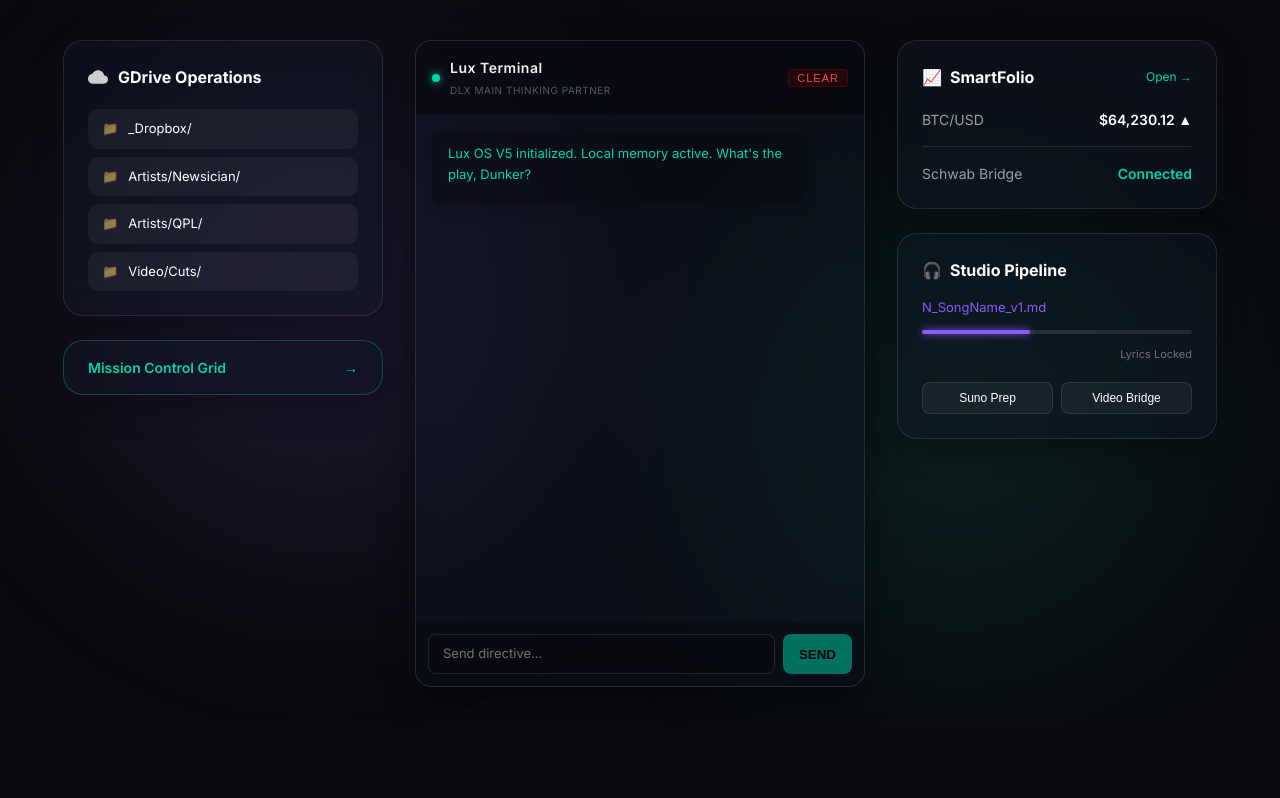
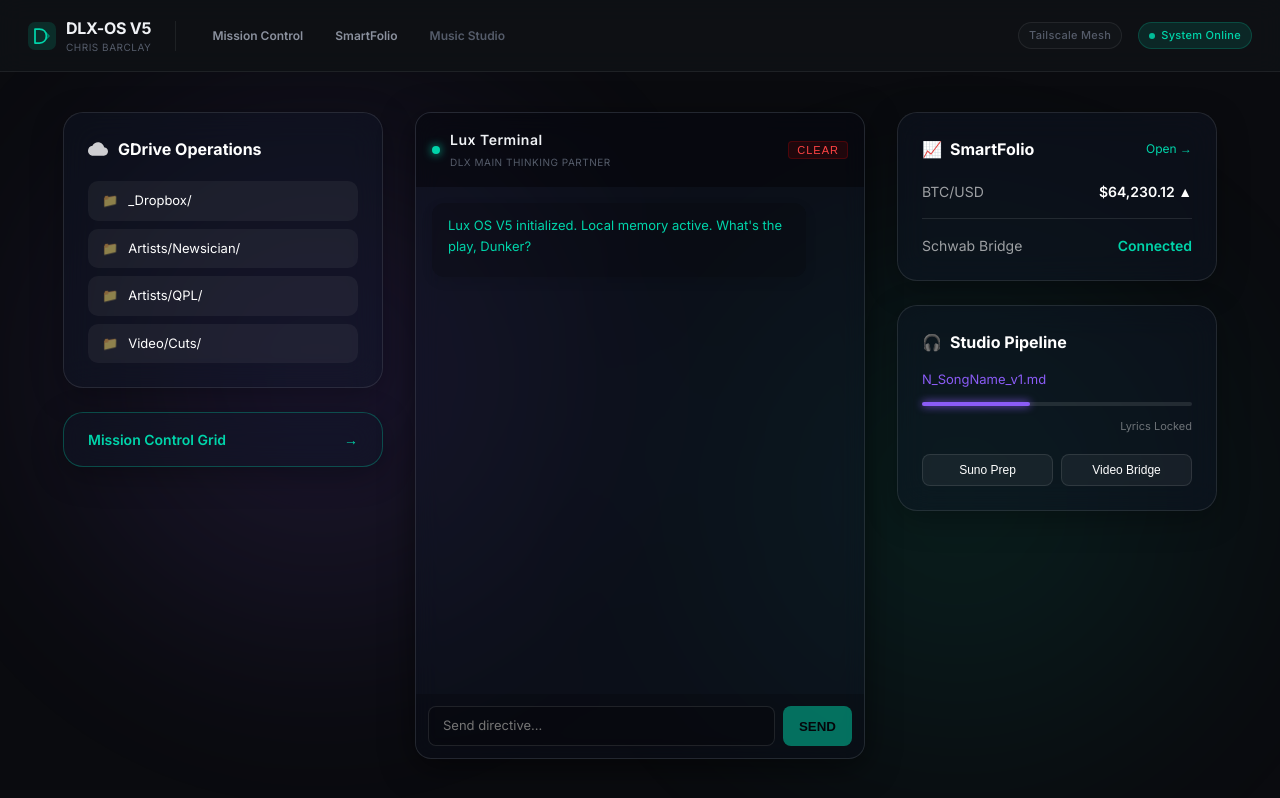
Before and after one commit to Dunker007/dlx-os-v5, a Next.js app: page / in a window 1280 px wide. Built offline with nearby package versions, Linux system fonts and the light colour scheme.

Commit message:
Enable global frosted glass navbar globally across all views including landing page.

```diff
--- a/src/components/Navbar.tsx
+++ b/src/components/Navbar.tsx
@@ -6,14 +6,13 @@ import { usePathname } from "next/navigation";
 export default function Navbar() {
   const pathname = usePathname();
 
-  // Don't render the global navbar on the root redirect or specific landing pages if needed
-  if (pathname === "/") return null;
+  // The Navbar will now render on all pages including the root landing screen
 
   return (
     <header className="header" style={{
       display: "flex", alignItems: "center", justifyContent: "space-between",
       padding: "16px 28px", borderBottom: "1px solid var(--border)",
-      background: "var(--bg-surface)", position: "sticky", top: 0, zIndex: 100,
+      background: "rgba(17, 19, 24, 0.7)", position: "sticky", top: 0, zIndex: 100,
       backdropFilter: "blur(12px)"
     }}>
       <div style={{ display: "flex", alignItems: "center", gap: "24px" }}>
```
